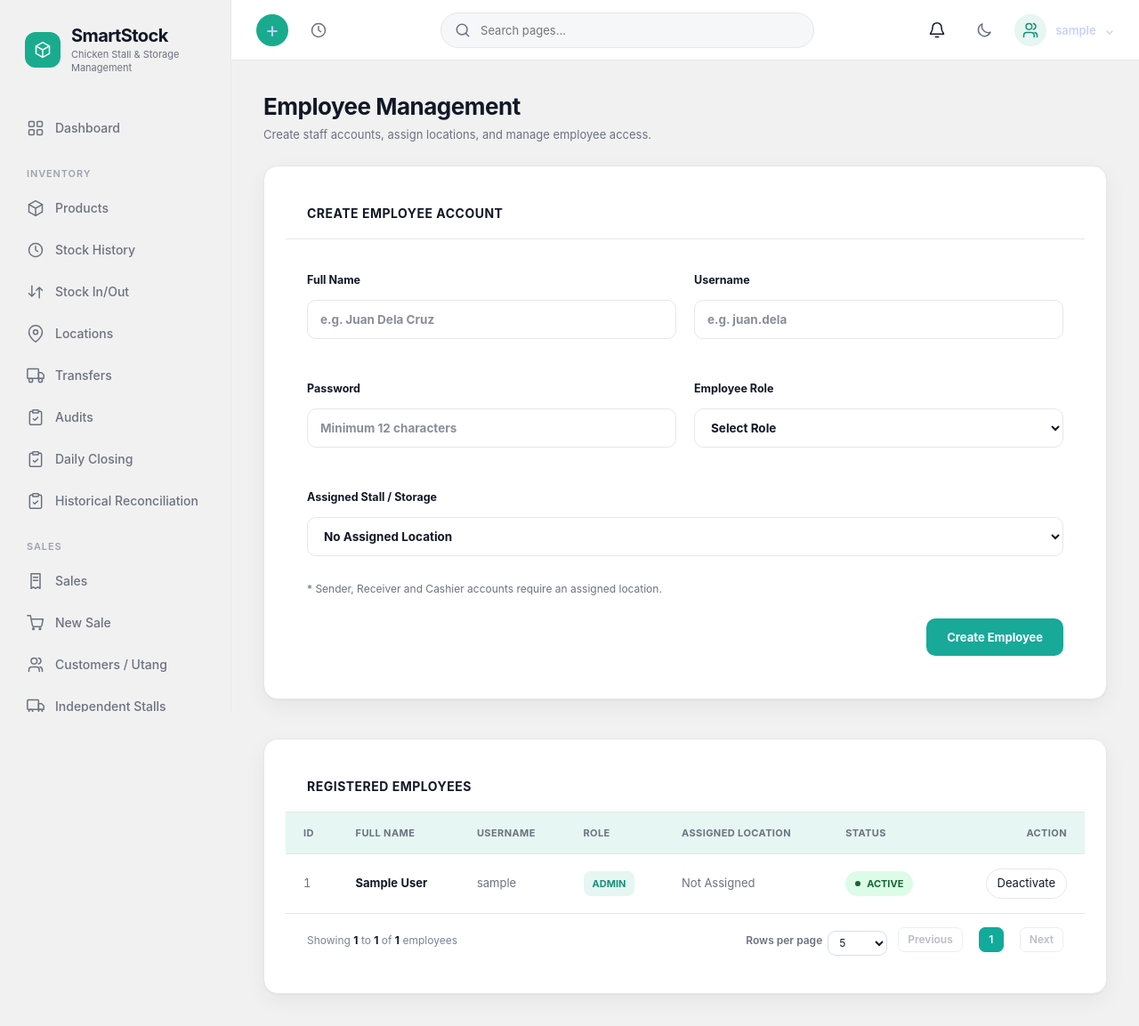
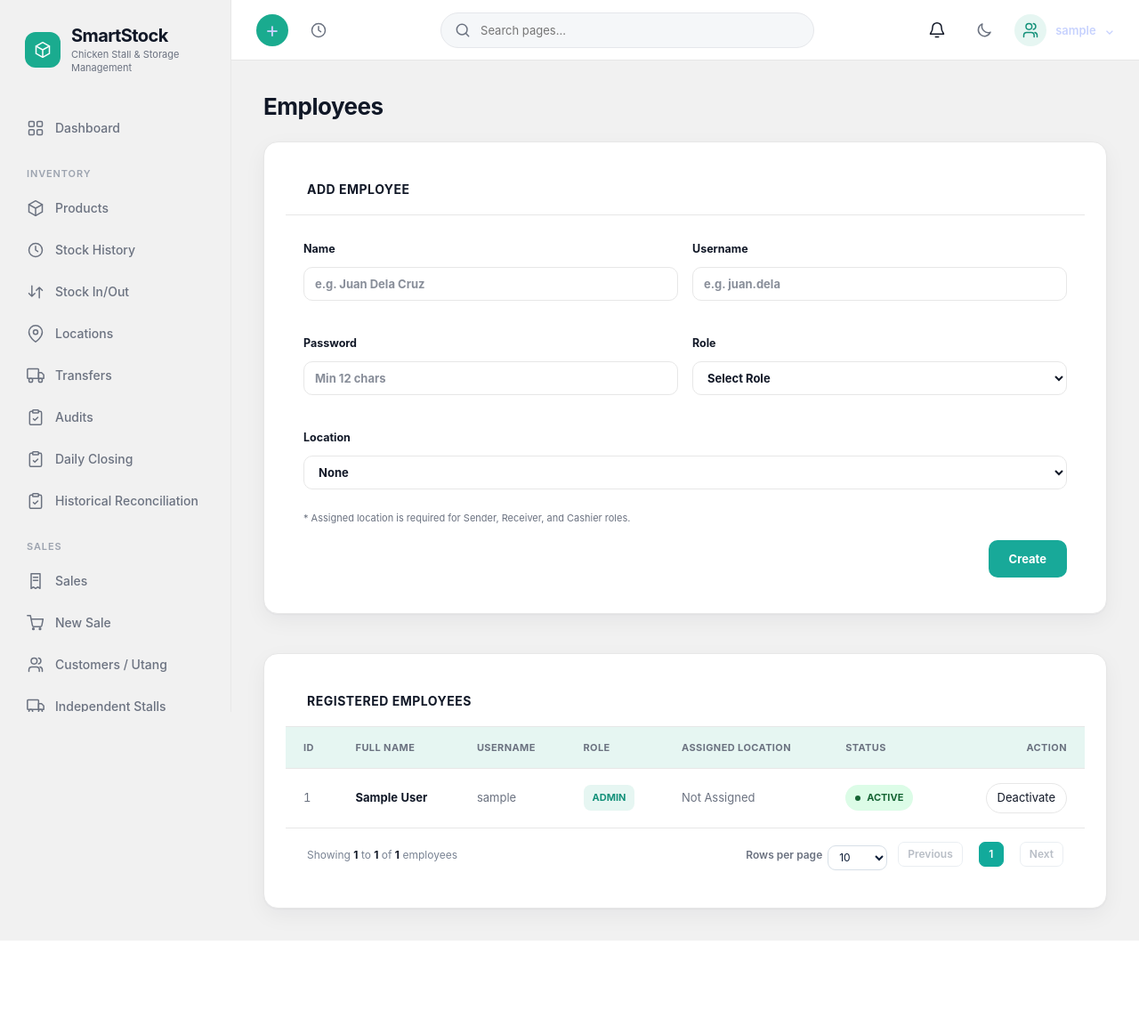
Before and after one commit to Jireh021426/SmartStock, a Spring Boot app: page /employees in a window 1280 px wide. Shown: the whole page at 89% size. After the commit the page ends 1057 px from the top, so only its background shows below. Run offline with Spring Boot 4, Linux system fonts and the light colour scheme; the visitor is signed in with stand-in values (Sample User, id 1); data that the repository does not hold is empty; some of the project's set-up classes (security, data sources, template engines, error pages and the like) are left out, and stand-ins take their place; database files in the repository are not loaded; some libraries are stand-ins or nearby versions.

Commit message:
Compact employee form and fix pagination defaults

```diff
--- a/src/main/java/com/smartstock/controller/EmployeeController.java
+++ b/src/main/java/com/smartstock/controller/EmployeeController.java
@@ -48,7 +48,7 @@ public class EmployeeController {
     @GetMapping
     public String employees(
             @RequestParam(defaultValue = "0") int page,
-            @RequestParam(defaultValue = "5") int size,
+            @RequestParam(defaultValue = "10") int size,
             Model model) {
 
         int pageSize = allowedPageSize(size);
@@ -129,7 +129,7 @@ public class EmployeeController {
     public String deactivate(
             @RequestParam Long employeeId,
             @RequestParam(defaultValue = "0") int page,
-            @RequestParam(defaultValue = "5") int size,
+            @RequestParam(defaultValue = "10") int size,
             Authentication authentication,
             RedirectAttributes redirect) {
 
@@ -165,7 +165,7 @@ public class EmployeeController {
     public String activate(
             @RequestParam Long employeeId,
             @RequestParam(defaultValue = "0") int page,
-            @RequestParam(defaultValue = "5") int size,
+            @RequestParam(defaultValue = "10") int size,
             RedirectAttributes redirect) {
 
         try {
--- a/src/main/java/com/smartstock/controller/InventoryController.java
+++ b/src/main/java/com/smartstock/controller/InventoryController.java
@@ -46,7 +46,7 @@ public class InventoryController {
     @GetMapping
     public String history(
             @RequestParam(defaultValue = "0") int page,
-            @RequestParam(defaultValue = "5") int size,
+            @RequestParam(defaultValue = "10") int size,
             Model model,
             Authentication authentication) {
 
@@ -59,7 +59,7 @@ public class InventoryController {
 
         // Only allow supported page sizes.
         int pageSize = List.of(5, 10, 25, 50).contains(size)
-                ? size : 5;
+                ? size : 10;
 
         int safePage = Math.max(0, page);
 
--- a/src/main/resources/static/css/employees.css
+++ b/src/main/resources/static/css/employees.css
@@ -540,3 +540,43 @@ main.employees-page {
         align-items: flex-start;
     }
 }
+
+/* ==================================================
+   COMPACT ADD EMPLOYEE FORM
+   Scoped to this form so employee tables, pagination,
+   navigation, and forms elsewhere remain unchanged.
+   ================================================== */
+.employees-page .employee-create-form {
+    padding: 16px 20px;
+}
+
+.employees-page .employee-create-form .compact-grid {
+    gap: 12px 16px;
+}
+
+.employees-page .employee-create-form .compact-grid label {
+    gap: 6px;
+}
+
+.employees-page .employee-create-form .compact-grid input,
+.employees-page .employee-create-form .compact-grid select {
+    height: 38px;
+    padding: 0 12px;
+    font-size: 13px;
+}
+
+.employees-page .employee-create-form .form-hint {
+    margin: 10px 0 0;
+    font-size: 11px;
+}
+
+.employees-page .employee-create-form .form-actions {
+    margin-top: 16px;
+    padding-top: 0;
+}
+
+@media (max-width: 760px) {
+    .employees-page .employee-create-form {
+        padding: 16px;
+    }
+}
--- a/src/main/resources/templates/employees.html
+++ b/src/main/resources/templates/employees.html
@@ -1,4 +1,3 @@
-
 <!DOCTYPE html>
 <html lang="en" xmlns:th="http://www.thymeleaf.org">
 
@@ -21,8 +20,7 @@
 
     <div class="topbar">
         <div>
-            <h2 class="page-title">Employee Management</h2>
-            <p class="page-sub">Create staff accounts, assign locations, and manage employee access.</p>
+            <h2 class="page-title">Employees</h2>
         </div>
     </div>
 
@@ -30,78 +28,51 @@
     <p class="error-msg" th:if="${error}" th:text="${error}"></p>
     <p class="notice-msg" th:if="${notice}" th:text="${notice}"></p>
 
-    <!-- Create Employee Form -->
-    <div class="panel">
+    <!-- Compact create employee form; existing endpoint and field names preserved. -->
+    <div class="panel employee-create-panel">
         <div class="panel-head">
-            <h3>Create Employee Account</h3>
+            <h3>Add Employee</h3>
         </div>
 
-        <form class="nova-form" th:action="@{/employees/create}" method="post">
-            <div class="form-grid">
-
+        <form class="nova-form employee-create-form" th:action="@{/employees/create}" method="post">
+            <div class="form-grid compact-grid">
                 <label>
-                    Full Name
-                    <input type="text"
-                           name="fullName"
-                           maxlength="100"
-                           placeholder="e.g. Juan Dela Cruz"
-                           required>
+                    Name
+                    <input type="text" name="fullName" maxlength="100" placeholder="e.g. Juan Dela Cruz" required>
                 </label>
 
                 <label>
                     Username
-                    <input type="text"
-                           name="username"
-                           minlength="3"
-                           maxlength="50"
-                           pattern="[A-Za-z0-9._-]+"
-                           autocomplete="off"
-                           placeholder="e.g. juan.dela"
-                           required>
+                    <input type="text" name="username" minlength="3" maxlength="50" pattern="[A-Za-z0-9._-]+" autocomplete="off" placeholder="e.g. juan.dela" required>
                 </label>
 
                 <label>
                     Password
-                    <input type="password"
-                           name="password"
-                           minlength="12"
-                           maxlength="72"
-                           autocomplete="new-password"
-                           placeholder="Minimum 12 characters"
-                           required>
+                    <input type="password" name="password" minlength="12" maxlength="72" autocomplete="new-password" placeholder="Min 12 chars" required>
                 </label>
 
                 <label>
-                    Employee Role
+                    Role
                     <select name="role" required>
                         <option value="">Select Role</option>
-                        <option th:each="role : ${roles}"
-                                th:value="${role}"
-                                th:text="${role}"></option>
+                        <option th:each="role : ${roles}" th:value="${role}" th:text="${role}"></option>
                     </select>
                 </label>
 
                 <label class="full-width">
-                    Assigned Stall / Storage
+                    Location
                     <select name="locationId">
-                        <option value="">No Assigned Location</option>
+                        <option value="">None</option>
                         <option th:each="location : ${locations}"
                                 th:value="${location.id}"
-                                th:text="${location.name + ' (' + location.code + ')'}">
-                        </option>
+                                th:text="${location.name + ' (' + location.code + ')'}"></option>
                     </select>
                 </label>
-
             </div>
 
-            <p class="form-hint">
-                * Sender, Receiver and Cashier accounts require an assigned location.
-            </p>
-
+            <p class="form-hint">* Assigned location is required for Sender, Receiver, and Cashier roles.</p>
             <div class="form-actions">
-                <button class="btn btn-primary" type="submit">
-                    Create Employee
-                </button>
+                <button class="btn btn-primary" type="submit">Create</button>
             </div>
         </form>
     </div>
```
